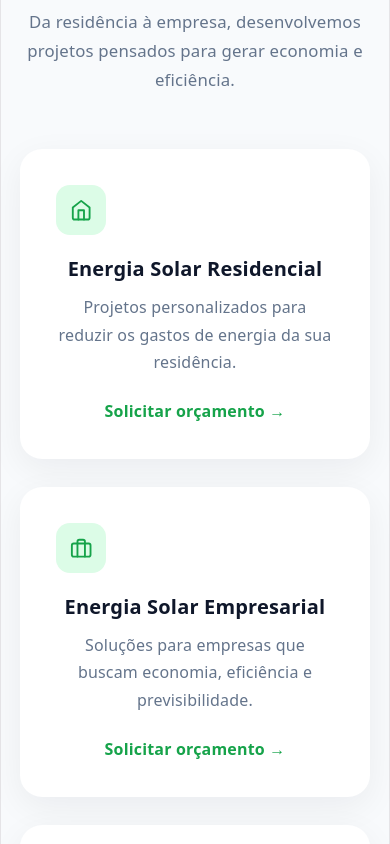
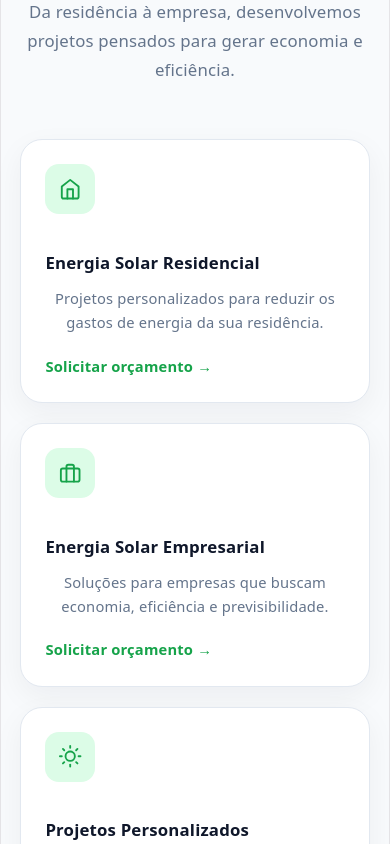
Before and after one commit to GabrielRans/solare-energia, a React (Vite) app: page / in a window 390 px wide. Shown: the part 3060-3904 px from the top of the page. Built offline with nearby package versions, Linux system fonts and the light colour scheme.

Commit message:
style: refine service cards

```diff
--- a/src/index.css
+++ b/src/index.css
@@ -1414,3 +1414,74 @@ a {
 .benefit-card h3 {
   color: #0f172a;
 }
+
+/* ===== AJUSTE VISUAL 02 - SERVIÇOS ===== */
+
+.services {
+  padding: 90px 0;
+}
+
+.services-grid {
+  gap: 20px;
+}
+
+.service-card {
+  padding: 28px;
+  min-height: 250px;
+
+  display: flex;
+  flex-direction: column;
+  align-items: flex-start;
+
+  border: 1px solid #e2e8f0;
+
+  box-shadow:
+    0 10px 30px rgba(15, 23, 42, 0.05);
+}
+
+.service-card h3 {
+  margin-bottom: 12px;
+
+  font-size: 1.15rem;
+  font-weight: 700;
+}
+
+.service-card p {
+  flex: 1;
+
+  margin-bottom: 20px;
+
+  color: #64748b;
+
+  font-size: 0.95rem;
+  line-height: 1.65;
+}
+
+.service-card a {
+  color: #16a34a;
+
+  font-size: 0.92rem;
+  font-weight: 700;
+}
+
+.service-icon {
+  margin-bottom: 20px;
+}
+@media (max-width: 560px) {
+  .services {
+    padding: 70px 0;
+  }
+
+  .service-card {
+    min-height: auto;
+    padding: 24px;
+  }
+
+  .service-card h3 {
+    font-size: 1.05rem;
+  }
+
+  .service-card p {
+    font-size: 0.92rem;
+  }
+}
```
